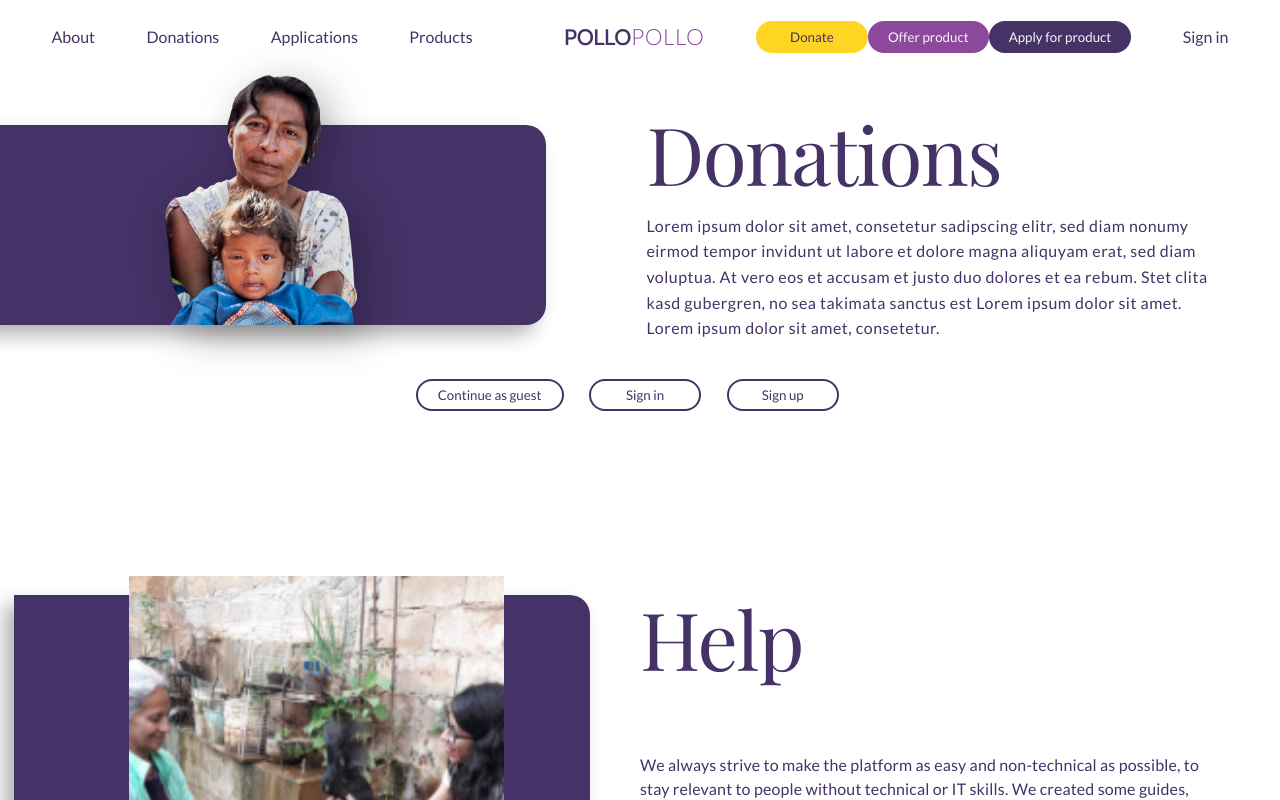
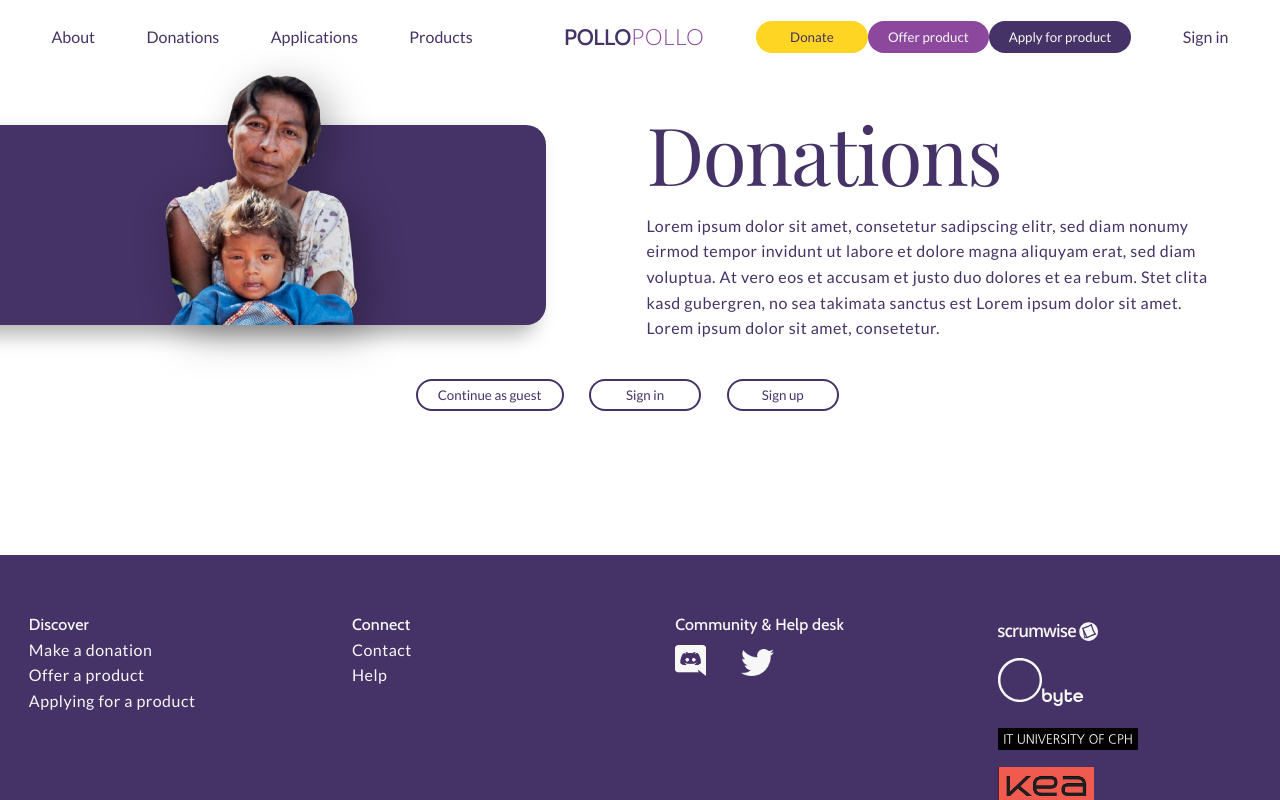
Before and after one commit to subangiv/oral_exam_finale, a React (Create React App) app: page / in a window 1280 px wide. Shown: the top 800 px of the page. Built offline with nearby package versions, Linux system fonts and the light colour scheme.

Commit message:
deleted help page component on this branch

```diff
--- a/src/App.js
+++ b/src/App.js
@@ -10,7 +10,6 @@ function App() {
     <div className="App">
       <Header />
       <DonationPage />
-      <HelpPage />
       <Footer />
     </div>
   );
```
